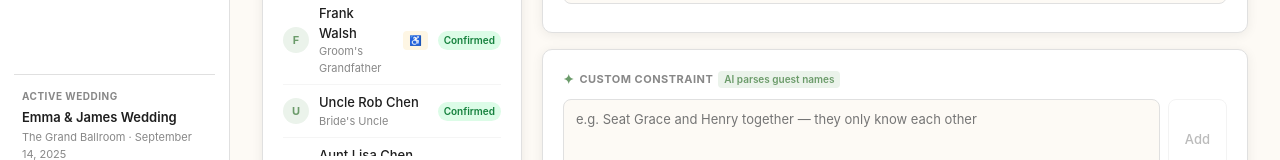
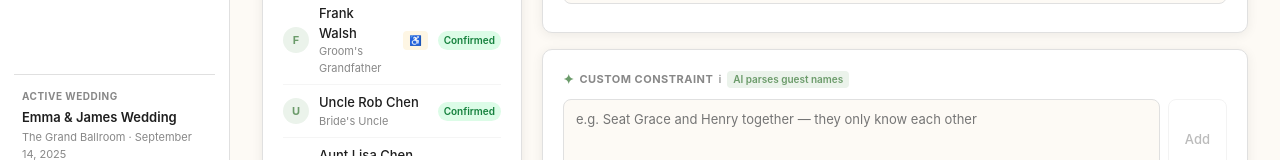
Before and after one commit to medhavinv/AcuityMD_takehome, a React (Vite) app in the folder prototype/: page / in a window 1280 px wide. Both pictures are taken after a click on the button "Auto-Arrange Seating →". Shown: the part 616-776 px from the top of the page. Built offline with nearby package versions, Linux system fonts and the light colour scheme.

Commit message:
Add info tooltip to Custom constraint header listing supported rule types
Hovering the ℹ icon next to the "Custom constraint" label now shows
which rules the system can execute: keep apart, seat together, keep away.

https://claude.ai/code/session_01TvQc9PaTF4rtv5o3GBatuw

```diff
--- a/prototype/src/App.css
+++ b/prototype/src/App.css
@@ -373,6 +373,7 @@
 .info-note.info-note-warn { color:#B45309; font-weight:500; }
 .info-note.info-note-warn .info-icon { color:#D97706; }
 .info-icon { font-size:14px; flex-shrink:0; color:var(--sage); margin-top:1px; }
+.info-icon-sm { font-size:11px; color:var(--gray-md); cursor:default; opacity:.7; vertical-align:middle; }
 
 /* ── Generating ── */
 .center-screen { display:flex; align-items:center; justify-content:center; }
--- a/prototype/src/App.jsx
+++ b/prototype/src/App.jsx
@@ -509,7 +509,13 @@ function ConstraintCapture({ onGenerate, onBack }) {
         </div>
 
         <div className="custom-block">
-          <div className="suggestions-label"><span className="ai-spark">✦</span> Custom constraint <span className="ai-label">AI parses guest names</span></div>
+          <div className="suggestions-label">
+            <span className="ai-spark">✦</span> Custom constraint
+            <Tooltip text="Supported rules: Keep apart (two guests, different tables) · Seat together (group, same table) · Keep away (guests away from speakers, bar, or service). Guest names are matched to your list.">
+              <span className="info-icon-sm">ℹ</span>
+            </Tooltip>
+            <span className="ai-label">AI parses guest names</span>
+          </div>
           <div style={{display:'flex',gap:8}}>
             <textarea
               className="constraint-input"
```
